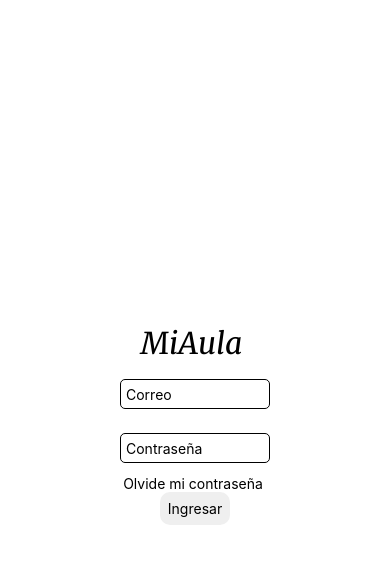
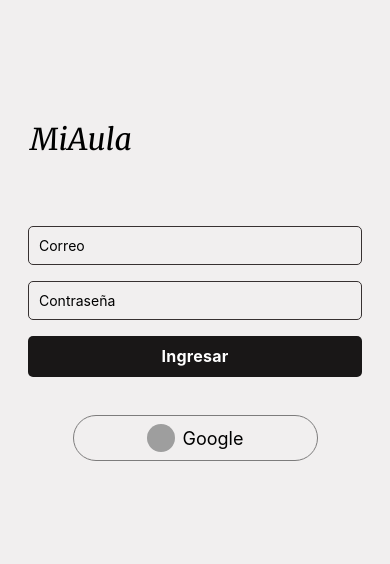
Before and after one commit to Franso06/MiAula, a React Native app: screen / in a window 390 px wide. Shown: the top 564 px of the page. Built offline with nearby package versions, Linux system fonts and the light colour scheme; grey boxes are pictures that could not be loaded.

Commit message:
segundo
diseño godines

```diff
--- a/App.js
+++ b/App.js
@@ -1,49 +1,97 @@
-import { useCallback } from 'react';
 import { StatusBar } from 'expo-status-bar';
-import { StyleSheet, Text, View, TextInput, Button, TouchableOpacity } from 'react-native';
+import { StyleSheet, Text, View, TextInput, Pressable, KeyboardAvoidingView } from 'react-native';
 import { useFonts } from 'expo-font';
-import * as SplashScreen from 'expo-splash-screen';
+import { Button, Avatar } from '@rneui/base';
+import React from 'react';
 
 
-export default function App() {
+export default function App(props) {
+  const [email, setEmail] = React.useState('');
+  const [password, setPassword] = React.useState('');
 
   const [fontsLoaded] = useFonts({
     'Merriweather-Italic': require('./assets/fonts/Merriweather-Italic.ttf'),
   });
+  const { onPress, title = 'Ingresar' } = props;
+  const Formulario = () => {
+    return <>
+        <View style={styles.container}>
+          {fontsLoaded && <Text style={{fontFamily:'Merriweather-Italic', fontSize:30, marginTop:100, marginBottom:60, marginLeft:10}}>MiAula </Text>}
 
+          <TextInput
+          placeholder= 'Correo'
+          style={styles.input}
+          ></TextInput>
+
+          <TextInput
+          placeholder= 'Contraseña'
+          style={styles.input}
+          ></TextInput>
+
+          <Pressable style={styles.button} >
+            <Text style={styles.text}>{title}</Text>
+          </Pressable>
+
+          <Button
+          type="outline"
+          titleStyle={{color:'black'}}
+          buttonStyle={{backgroundColor: '#F1EFEF', width:'70%', alignSelf:'center', marginTop:30, borderColor:'#7D7C7C', borderRadius:30}}>
+            <Avatar
+              size={28}
+              rounded source={{ uri: "https://cdn-icons-png.flaticon.com/512/300/300221.png" }}
+              containerStyle={{marginRight:8}}></Avatar>
+          Google</Button>
+
+          {/* <Text
+          style={styles.olvideContrasenia}>
+            Olvidaste tu contraseña?  </Text> */}
+
+        </View>
+    </>;
+  }
 
   return (
-    <View style={styles.container}>
-      {fontsLoaded && <Text style={{fontFamily:'Merriweather-Italic', fontSize:30, padding:5}}>MiAula </Text>}
-      <TextInput placeholder= 'Correo' style={styles.input}></TextInput>
-      <TextInput placeholder= 'Contraseña'style={styles.input}></TextInput>
-      <Text>Olvide mi contraseña </Text>
-      <TouchableOpacity style= {styles.boton} title='Ingresar'>
-        <Text>Ingresar</Text>
-      </TouchableOpacity>
-      <StatusBar style="auto" />
-    </View>
+    <Formulario/>
   );
 }
 
 const styles = StyleSheet.create({
   container: {
     flex: 1,
-    backgroundColor: '#fff',
+    backgroundColor: '#F1EFEF',
+    padding:20,
+    paddingBottom: 0,
+  },
+  input: {
+    borderRadius: 5,
+    borderStyle: "solid",
+    borderColor: "#373131",
+    borderWidth: 1,
+    margin: 8,
+    padding: 10,
+  },
+  button: {
     alignItems: 'center',
     justifyContent: 'center',
+    padding: 10,
+    margin: 8,
+    borderRadius: 5,
+    backgroundColor: '#191717',
+
   },
-  input: {
-    height: 30,
-    width: 150,
-    margin: 12,
-    borderWidth: 0.5,
-    borderRadius: 5,
-    padding: 5,
+
+  text: {
+    fontSize: 16,
+    lineHeight: 21,
+    fontWeight: 'bold',
+    letterSpacing: 0.25,
+    color: 'white',
   },
-  boton: {
-    borderRadius: 10,
-    padding: 8,
-    backgroundColor: '#efefef',
+
+  olvideContrasenia: {
+    color: "#7D7C7C",
+    marginLeft: 10,
+    marginBottom: 40,
+    marginTop: 6,
   },
 });
--- a/package.json
+++ b/package.json
@@ -9,12 +9,15 @@
     "web": "expo start --web"
   },
   "dependencies": {
+    "@rneui/base": "^4.0.0-rc.7",
+    "@rneui/themed": "^4.0.0-rc.8",
     "expo": "^49.0.0",
     "expo-font": "~11.4.0",
+    "expo-splash-screen": "~0.20.5",
     "expo-status-bar": "~1.2.0",
     "react": "18.2.0",
     "react-native": "0.72.6",
-    "expo-splash-screen": "~0.20.5"
+    "react-native-linear-gradient": "^2.8.3"
   },
   "devDependencies": {
     "@babel/core": "^7.20.0"
```
Also changed, not shown: assets/icono_google.png (added), 1 other file (tests, documents, lock files or other folders).
